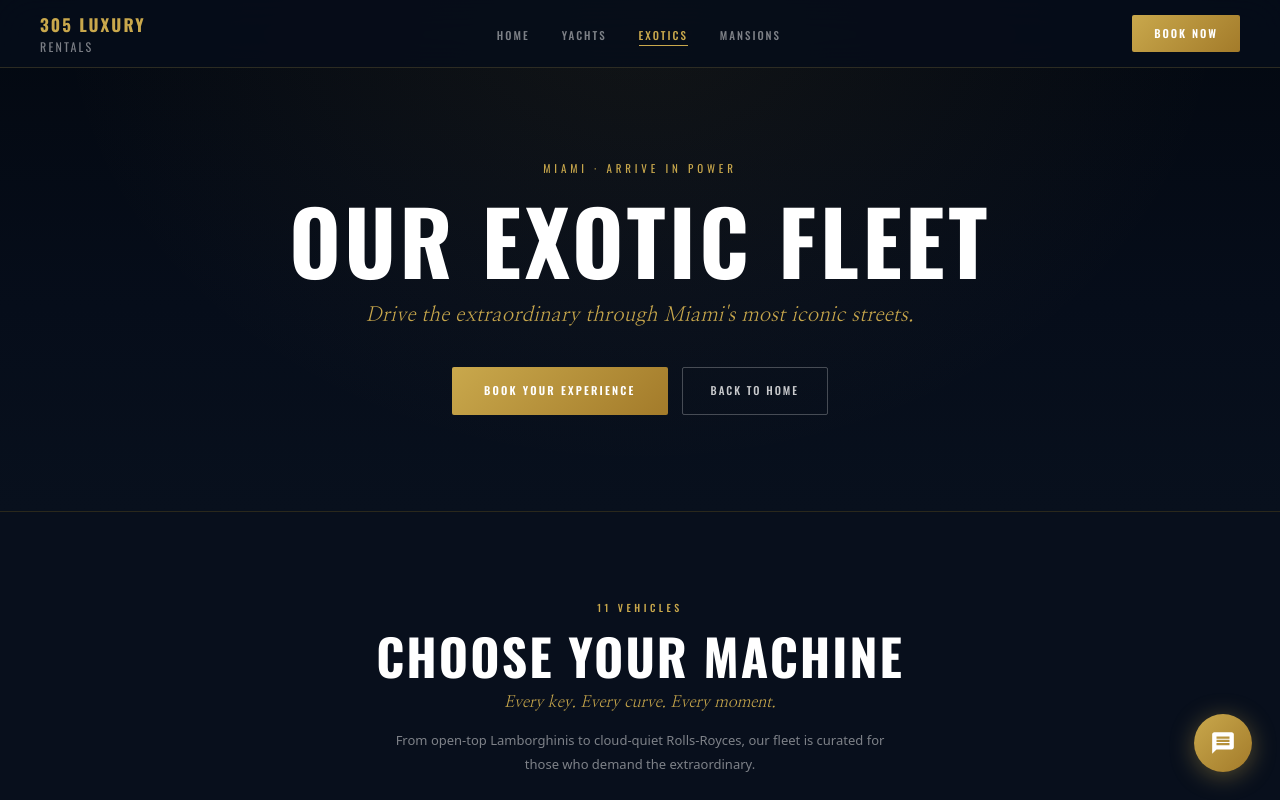
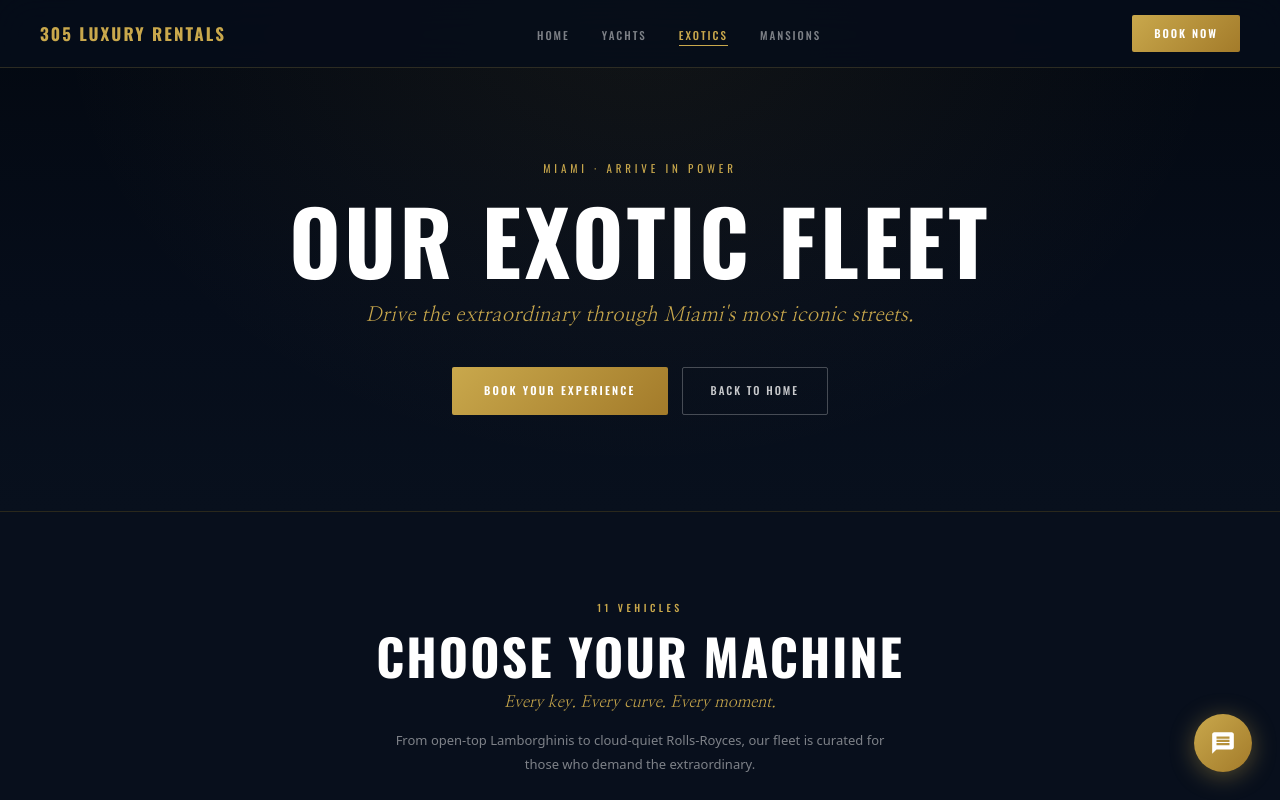
Before and after one commit to johsian/305Luxury, a website: page exotics.html in a window 1280 px wide. Shown: the top 800 px of the page. Drawn offline with nearby package versions, Linux system fonts and the light colour scheme.

Commit message:
Unify exotics page nav logo to single-line wordmark

```diff
--- a/exotics.html
+++ b/exotics.html
@@ -76,14 +76,6 @@
       letter-spacing: 0.12em;
       text-transform: uppercase;
       color: var(--gold);
-    }
-    .nav-logo-text span {
-      color: var(--text-muted);
-      font-weight: 400;
-      font-size: 12px;
-      display: block;
-      letter-spacing: 0.18em;
-      margin-top: -2px;
     }
     .nav-links {
       display: flex;
@@ -510,10 +502,7 @@
   <!-- NOTE: Copy this same nav markup to index.html when adding unified navigation (Task N) -->
   <nav class="nav">
     <a href="index.html" class="nav-logo">
-      <div class="nav-logo-text">
-        305 Luxury
-        <span>Rentals</span>
-      </div>
+      <span class="nav-logo-text">305 LUXURY RENTALS</span>
     </a>
     <ul class="nav-links">
       <li><a href="index.html">Home</a></li>
```
